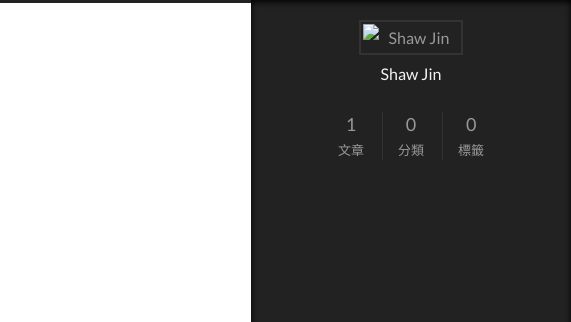
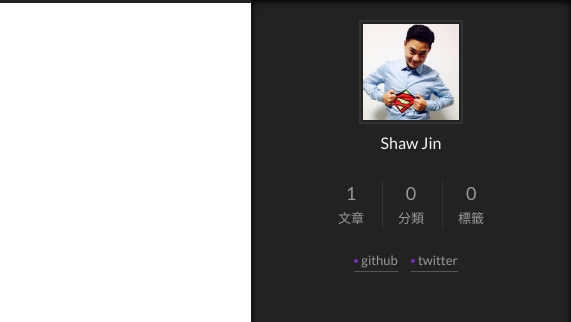
Before and after one commit to laughin/laughin.github.io, a plain HTML site: page index.html in a window 1280 px wide. Both pictures are taken after a click on the element 1217 px from the left and 742 px from the top of the page. Shown: the top 322 px of the page, 709-1280 px from the left. Drawn offline with Linux system fonts and the light colour scheme.

Commit message:
Site updated: 2015-09-05 01:03:46

```diff
--- a/index.html
+++ b/index.html
@@ -242,7 +242,7 @@
 
       <section class="site-overview">
         <div class="site-author motion-element" itemprop="author" itemscope itemtype="http://schema.org/Person">
-          <img class="site-author-image" src="/images/default_avatar.jpg" alt="Shaw Jin" itemprop="image"/>
+          <img class="site-author-image" src="/uploads/avatar.jpg" alt="Shaw Jin" itemprop="image"/>
           <p class="site-author-name" itemprop="name">Shaw Jin</p>
         </div>
         <p class="site-description motion-element" itemprop="description"></p>
@@ -273,6 +273,16 @@
 
 
         <div class="links-of-author motion-element">
+
+
+              <span class="links-of-author-item">
+                <a href="https://github.com/laughin" target="_blank">github</a>
+              </span>
+
+              <span class="links-of-author-item">
+                <a href="https://twitter.com/shaw_jin" target="_blank">twitter</a>
+              </span>
+
 
         </div>
 
```
Also changed, not shown: 2015/09/04/hello-world/index.html (+11 -1 lines), archives/2015/09/index.html (+11 -1 lines), archives/2015/index.html (+11 -1 lines), archives/index.html (+11 -1 lines).
